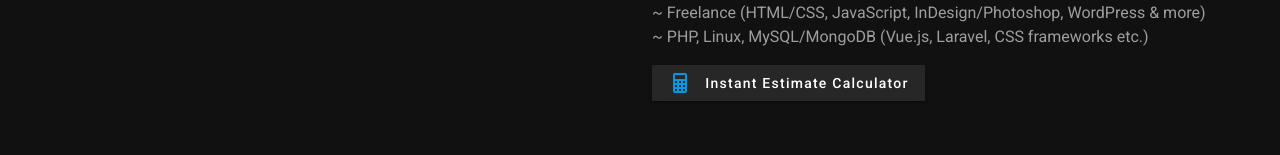
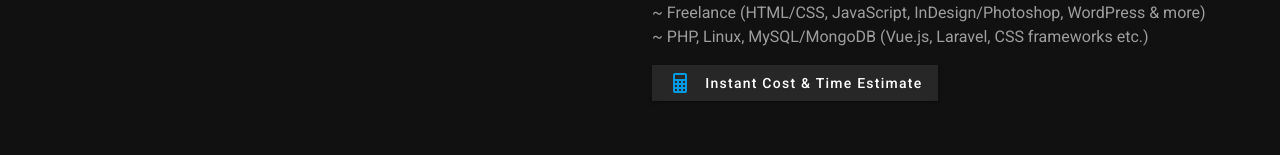
Before and after one commit to BrandonWingerAir/project-portfolio-vuetify-js, a Vue app: page / in a window 1280 px wide. Shown: the part 351-506 px from the top of the page. Built offline with nearby package versions, Linux system fonts and the light colour scheme.

Commit message:
change hero section button text content

```diff
--- a/src/components/HeroSection.vue
+++ b/src/components/HeroSection.vue
@@ -17,7 +17,7 @@
                 <v-icon color="#039be5" class="mr-3">
                     mdi-calculator
                 </v-icon>
-                Instant Estimate Calculator
+                Instant Cost & Time Estimate
             </v-btn>
         </v-col>
     </v-row>
```
